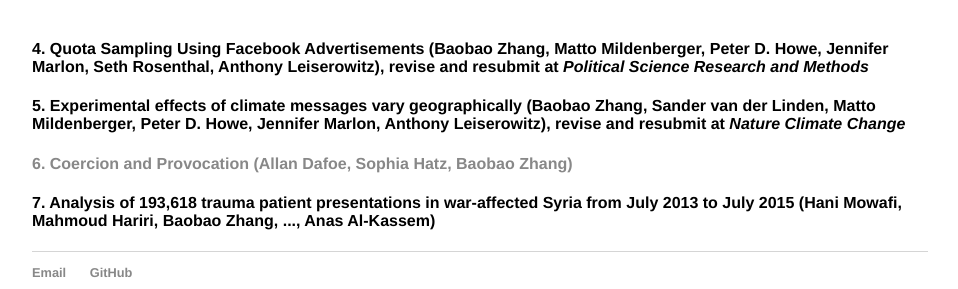
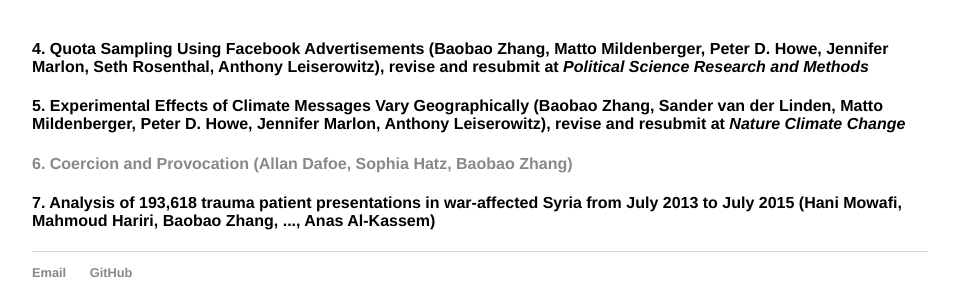
Before and after one commit to morganlivingston/baobaofzhang.github.io, a Jekyll site: the page built from research.html, in a window 1280 px wide. Shown: the part 938-1227 px from the top of the page, without its empty margins (160-1118 px from the left). Built offline with Jekyll 4.4.1, drawn with Linux system fonts in a browser that asks for light colours.

```diff
--- a/research.html
+++ b/research.html
@@ -20,7 +20,7 @@ Scholars of politics have long studied policy feedback, or how one’s experienc
 
 			<h1>Under Review</h1>
 <h4>4. Quota Sampling Using Facebook Advertisements (Baobao Zhang, Matto Mildenberger, Peter D. Howe, Jennifer Marlon, Seth Rosenthal, Anthony Leiserowitz), revise and resubmit at <i>Political Science Research and Methods</i></h4>
-<h4>5. Experimental effects of climate messages vary geographically (Baobao Zhang, Sander van der Linden, Matto Mildenberger, Peter D. Howe, Jennifer Marlon, Anthony Leiserowitz), revise and resubmit at <i>Nature Climate Change</i></h4>
+<h4>5. Experimental Effects of Climate Messages Vary Geographically (Baobao Zhang, Sander van der Linden, Matto Mildenberger, Peter D. Howe, Jennifer Marlon, Anthony Leiserowitz), revise and resubmit at <i>Nature Climate Change</i></h4>
 <h4><a href="http://www.allandafoe.com/provocation.pdf">6. Coercion and Provocation (Allan Dafoe, Sophia Hatz, Baobao Zhang)</a></h4>
 <h4>7. Analysis of 193,618 trauma patient presentations in war-affected Syria from July 2013 to July 2015 (Hani Mowafi, Mahmoud Hariri, Baobao Zhang, ..., Anas Al-Kassem)</h4>
 
```
